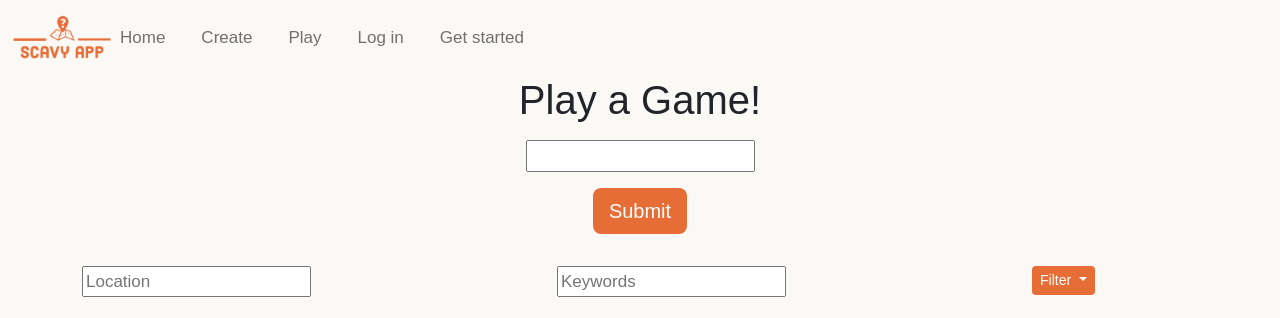
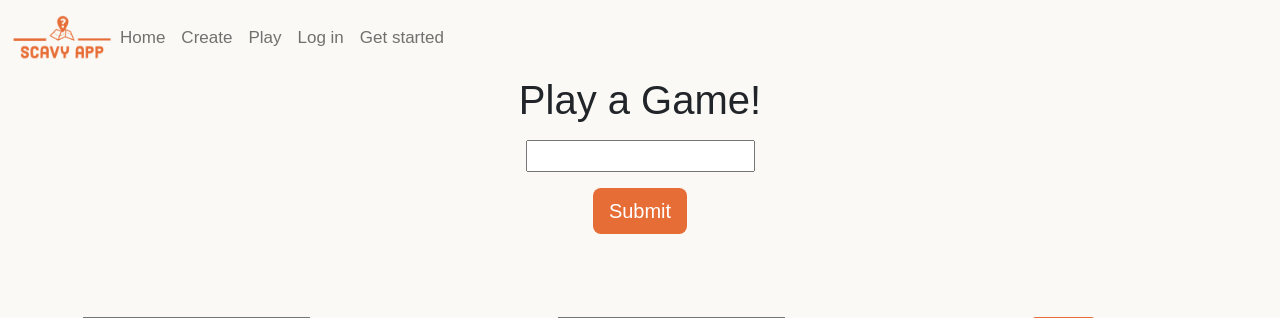
Before and after one commit to hossam-hassan1/CapstoneProject, a Python web app: template flaskApp/app/templates/search.html in a window 1280 px wide. Shown: the top 318 px of the page. Run offline with Jinja, Linux system fonts and the light colour scheme; the template is opened without the code that fills it, so the values that code supplies are empty; some libraries are stand-ins or nearby versions.

Commit message:
css changes

```diff
--- a/flaskApp/app/static/css/main.css
+++ b/flaskApp/app/static/css/main.css
@@ -80,19 +80,9 @@ body{
     color: #dd4229;
 }
 /* Nav Style */
-#nav {
-<<<<<<< HEAD
-    color: #f1b675;
-}
-#nav li {
+.nav li {
     display: inline;
     padding-right: 20px;
   }
 .navbar-nav a:hover { color: #f1b675 !important; }
 .links a:hover { color: #faf3b6 !important; }
-
-
-=======
-    color: black;
-}
->>>>>>> Kenna
--- a/flaskApp/app/static/css/search.css
+++ b/flaskApp/app/static/css/search.css
@@ -1,15 +1,22 @@
+body{
+    background-color: #FAF9F6;
+}
 #header{
     text-align: center;
 }
 .center{
     text-align: center;
 }
-ul{
+/* ul{
     text-align: center;
-}
+} */
 
 .btn-primary {
     background-color: #e76d36;
     border: none;
 
 }
+.filter{
+    justify-content: center;
+    margin-right: -100;
+}
--- a/flaskApp/app/templates/base.html
+++ b/flaskApp/app/templates/base.html
@@ -8,7 +8,7 @@
         <link href="https://cdn.jsdelivr.net/npm/bootstrap@5.2.1/dist/css/bootstrap.min.css" rel="stylesheet" integrity="sha384-iYQeCzEYFbKjA/T2uDLTpkwGzCiq6soy8tYaI1GyVh/UjpbCx/TYkiZhlZB6+fzT" crossorigin="anonymous">
         <link rel="stylesheet" href="static/css/main.css">
         <!-- FAVICON -->
-        <link rel="icon" type="image/x-icon" href="favicon.ico">
+        <link rel="icon" type="image/x-icon" href="static/images/favicon.ico">
         {% block head %}{% endblock %}
     <head>
         {% include 'nav.html' %}
--- a/flaskApp/app/templates/nav.html
+++ b/flaskApp/app/templates/nav.html
@@ -2,7 +2,7 @@
     <link rel="stylesheet" href="static/css/main.css">
 </head>
 
-<nav id="nav" style="background-color: #FAF9F6;" class="navbar navbar-expand-lg navbar-light sticky-top">
+<nav style="background-color: #FAF9F6;" class="navbar navbar-expand-lg navbar-light sticky-top">
     <div class="container-fluid">
 
         <a class="navbar-brand sticky-top mx-auto" href="/">
--- a/flaskApp/app/templates/search.html
+++ b/flaskApp/app/templates/search.html
@@ -18,6 +18,8 @@
 
 {% include 'game_code.html' %}
 
+<br>
+<br>
 
 
 <!-- DIV 3 -->
```
Also changed, not shown: flaskApp/app/static/images/favicon.ico (renamed from favicon.ico).
